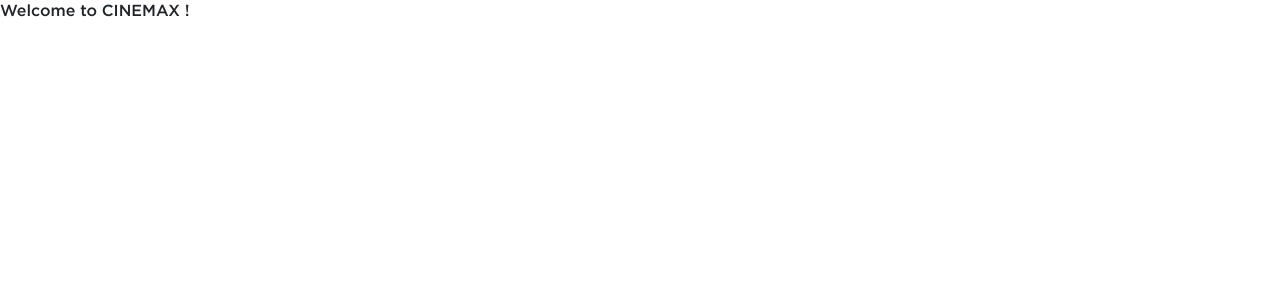
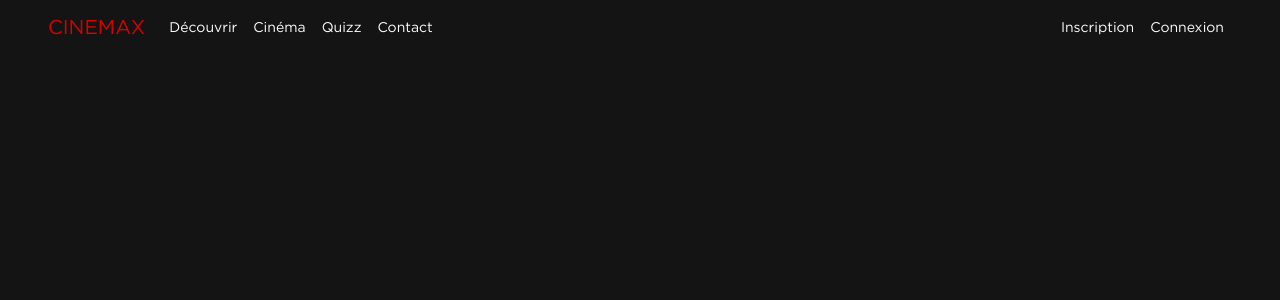
Before and after one commit to NilsMillot/api-platform-vuejs, a Vue app in the folder client/: page / in a window 1280 px wide. Shown: the top 300 px of the page. Built offline with nearby package versions, Linux system fonts and the light colour scheme.

Commit message:
Init component Navbar + home page

```diff
--- a/client/index.html
+++ b/client/index.html
@@ -4,7 +4,7 @@
     <meta charset="UTF-8">
     <link rel="icon" href="/favicon.ico">
     <meta name="viewport" content="width=device-width, initial-scale=1.0">
-    <title>Vite App</title>
+    <title>CINEMAX</title>
   </head>
   <body>
     <div id="app"></div>
--- a/client/package.json
+++ b/client/package.json
@@ -30,6 +30,7 @@
     "eslint": "^8.22.0",
     "eslint-plugin-vue": "^9.3.0",
     "npm-run-all": "^4.1.5",
+    "popper.js": "^1.16.1",
     "prettier": "^2.7.1",
     "typescript": "~4.7.4",
     "vite": "^4.0.0",
--- a/client/src/App.vue
+++ b/client/src/App.vue
@@ -1,9 +1,12 @@
 <script setup lang="ts">
-import { RouterLink, RouterView } from 'vue-router'
+import { RouterLink, RouterView } from 'vue-router';
+import Navbar from './components/Navbar.vue';
 </script>
 
 <template>
-  <header></header>
+  <header>
+    <Navbar/>
+  </header>
   <RouterView />
 </template>
 
--- a/client/src/assets/base.css
+++ b/client/src/assets/base.css
@@ -2,9 +2,9 @@
 :root {
 
   --color-red: #db0000;
-  --color-black: #000000;
+  --color-black: #141414;
   --color-white: #ffffff;
-  --color-grey: #564d4d;
+  --color-grey: rgb(20 20 20);
   --color-darkred: #831010;
 
 }
@@ -21,11 +21,12 @@
 
 @font-face {
   font-family: "Gotham";
-  src: url('./fonts/Gotham/GothamMedium.ttf');
+  src: url('./fonts/Gotham/GothamBook.ttf');
 }
 
 body {
   min-height: 100vh;
+  background-color:var(--color-black) !important;
   color: var(--color-black);
   line-height: 1.6;
   font-family: "Gotham" !important;
--- /dev/null
+++ b/client/src/components/Navbar.vue
@@ -0,0 +1,58 @@
+<template>
+    <nav class="navbar navbar-expand-lg navbar-dark px-5">
+        <a class="navbar-brand logo" href="#">CINEMAX</a>
+        <button class="navbar-toggler" type="button" data-toggle="collapse" data-target="#navbarSupportedContent" aria-controls="navbarSupportedContent" aria-expanded="false" aria-label="Toggle navigation">
+            <span class="navbar-toggler-icon"></span>
+        </button>
+
+        <div class="collapse navbar-collapse" id="navbarSupportedContent">
+            <ul class="navbar-nav me-auto">
+                <li class="nav-item">
+                    <a class="nav-link" href="#">Découvrir</a>
+                </li>
+                <li class="nav-item">
+                    <a class="nav-link" href="#">Cinéma</a>
+                </li>
+
+                <li class="nav-item">
+                    <a class="nav-link" href="#">Quizz</a>
+                </li>
+
+                <li class="nav-item">
+                    <a class="nav-link" href="#">Contact</a>
+                </li>
+            </ul>
+
+            <ul class="navbar-nav">
+                <li class="nav-item">
+                    <a class="nav-link" href="#">Inscription</a>
+                </li>
+                <li class="nav-item">
+                    <a class="nav-link" href="#">Connexion</a>
+                </li>
+            </ul>
+
+        </div>
+    </nav>
+</template>
+
+<style scoped>
+
+    .logo {
+         color: var(--color-red);
+    }
+
+    nav{
+        background-color: var(--color-grey);
+    }
+
+    nav div a {
+        color: var(--color-white);
+        font-size: 14px;
+    }
+
+    nav a:hover {
+        color: var(--color-red);
+    }
+
+</style>
--- a/client/src/main.ts
+++ b/client/src/main.ts
@@ -7,7 +7,6 @@ import router from './router'
 import './assets/main.css'
 
 import 'bootstrap/dist/css/bootstrap.css'
-import 'bootstrap-vue/dist/bootstrap-vue.css'
 
 const app = createApp(App)
 
--- a/client/src/views/HomeView.vue
+++ b/client/src/views/HomeView.vue
@@ -1,8 +1,7 @@
-<script setup lang="ts">
+<script setup>
 </script>
 
 <template>
   <main>
-    Welcome to CINEMAX !
   </main>
 </template>
```
Also changed, not shown: 1 other file (tests, documents, lock files or other folders).
